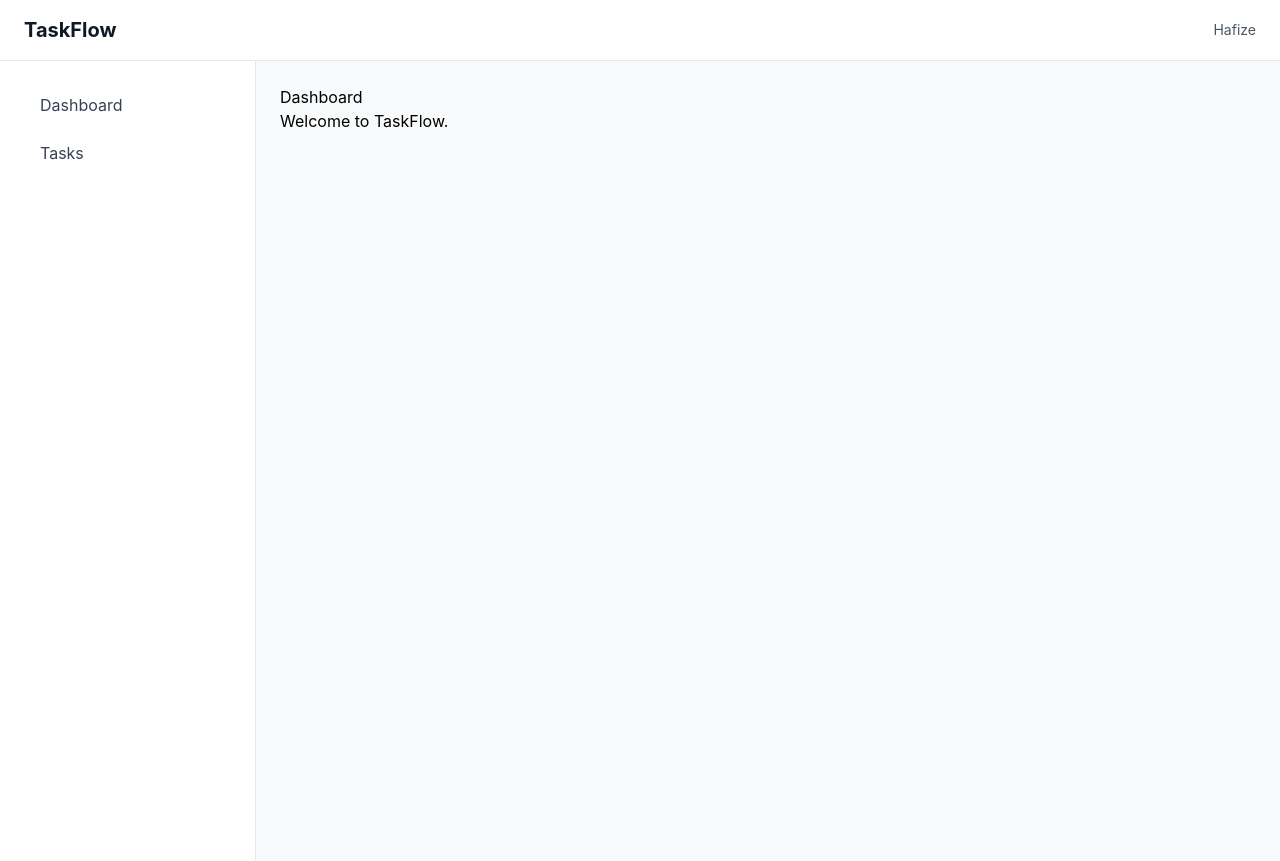
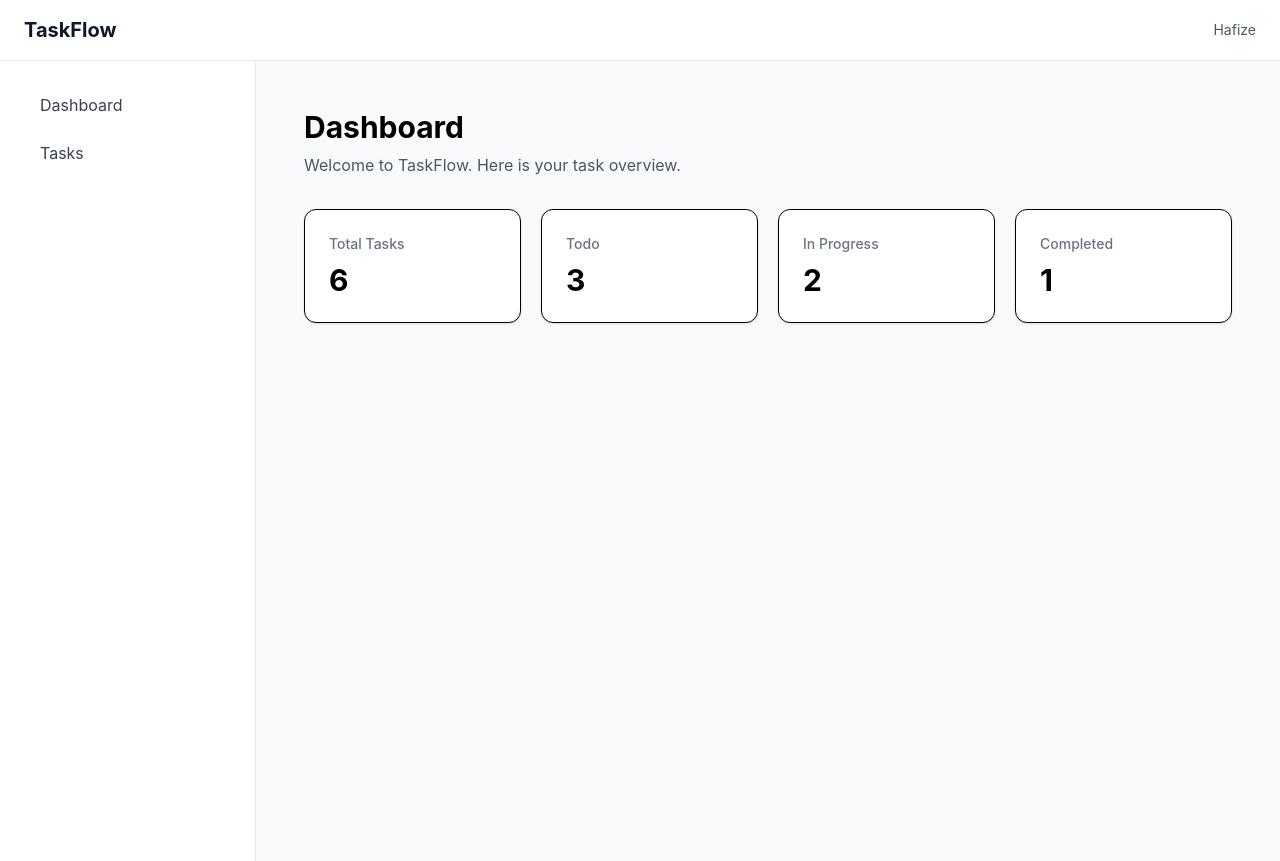
Before and after one commit to hafizecim/taskflow-react, a React (Vite) app: page / in a window 1280 px wide. Built offline with nearby package versions, Linux system fonts and the light colour scheme.

Commit message:
feat: add dynamic dashboard statistics

```diff
--- a/src/pages/Dashboard.tsx
+++ b/src/pages/Dashboard.tsx
@@ -1,8 +1,99 @@
+import { useTasks } from '../context/useTasks'
+
 function Dashboard() {
+  const {
+    tasks,
+    loading,
+    error,
+  } = useTasks()
+
+  const totalTasks = tasks.length
+
+  const todoTasks = tasks.filter(
+    (task) => task.status === 'Todo',
+  ).length
+
+  const inProgressTasks = tasks.filter(
+    (task) => task.status === 'In Progress',
+  ).length
+
+  const completedTasks = tasks.filter(
+    (task) => task.status === 'Completed',
+  ).length
+
+  if (loading && tasks.length === 0) {
+    return (
+      <div className="flex min-h-[400px] items-center justify-center">
+        <p className="text-lg text-gray-600">
+          Loading dashboard...
+        </p>
+      </div>
+    )
+  }
+
+  if (error && tasks.length === 0) {
+    return (
+      <div className="flex min-h-[400px] items-center justify-center">
+        <p className="text-red-600">
+          Failed to load dashboard data.
+        </p>
+      </div>
+    )
+  }
+
   return (
-    <div>
-      <h1>Dashboard</h1>
-      <p>Welcome to TaskFlow.</p>
+    <div className="p-6">
+      <div className="mb-8">
+        <h1 className="text-3xl font-bold">
+          Dashboard
+        </h1>
+
+        <p className="mt-2 text-gray-600">
+          Welcome to TaskFlow. Here is your task overview.
+        </p>
+      </div>
+
+      <div className="grid gap-5 sm:grid-cols-2 lg:grid-cols-4">
+        <div className="rounded-xl border bg-white p-6 shadow-sm">
+          <p className="text-sm font-medium text-gray-500">
+            Total Tasks
+          </p>
+
+          <p className="mt-2 text-3xl font-bold">
+            {totalTasks}
+          </p>
+        </div>
+
+        <div className="rounded-xl border bg-white p-6 shadow-sm">
+          <p className="text-sm font-medium text-gray-500">
+            Todo
+          </p>
+
+          <p className="mt-2 text-3xl font-bold">
+            {todoTasks}
+          </p>
+        </div>
+
+        <div className="rounded-xl border bg-white p-6 shadow-sm">
+          <p className="text-sm font-medium text-gray-500">
+            In Progress
+          </p>
+
+          <p className="mt-2 text-3xl font-bold">
+            {inProgressTasks}
+          </p>
+        </div>
+
+        <div className="rounded-xl border bg-white p-6 shadow-sm">
+          <p className="text-sm font-medium text-gray-500">
+            Completed
+          </p>
+
+          <p className="mt-2 text-3xl font-bold">
+            {completedTasks}
+          </p>
+        </div>
+      </div>
     </div>
   )
 }
```
